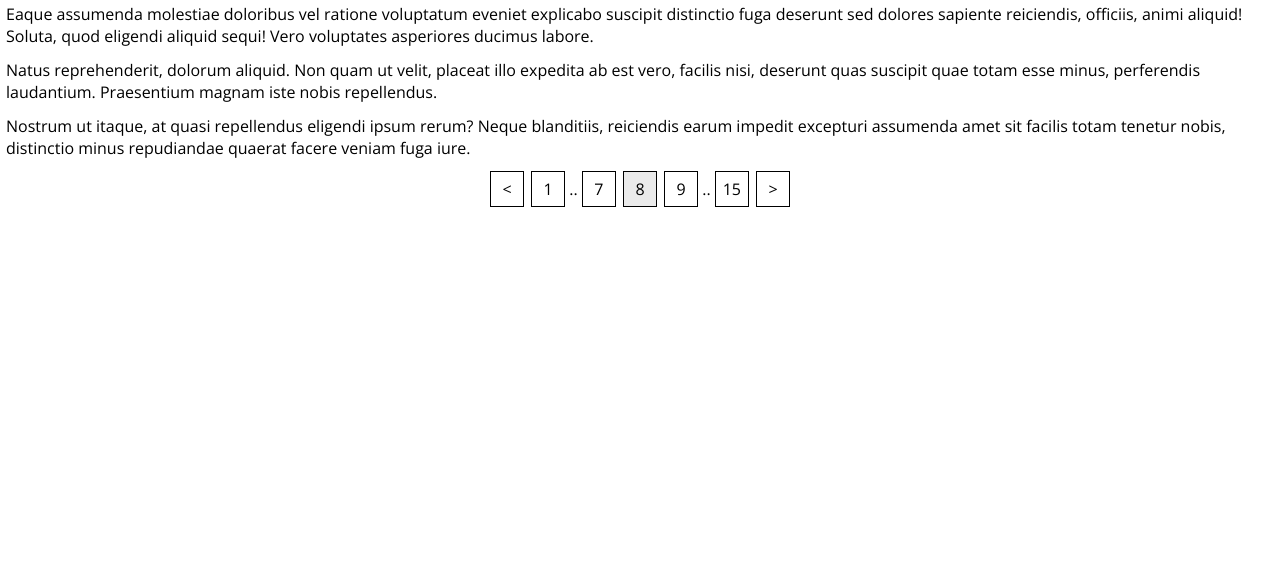
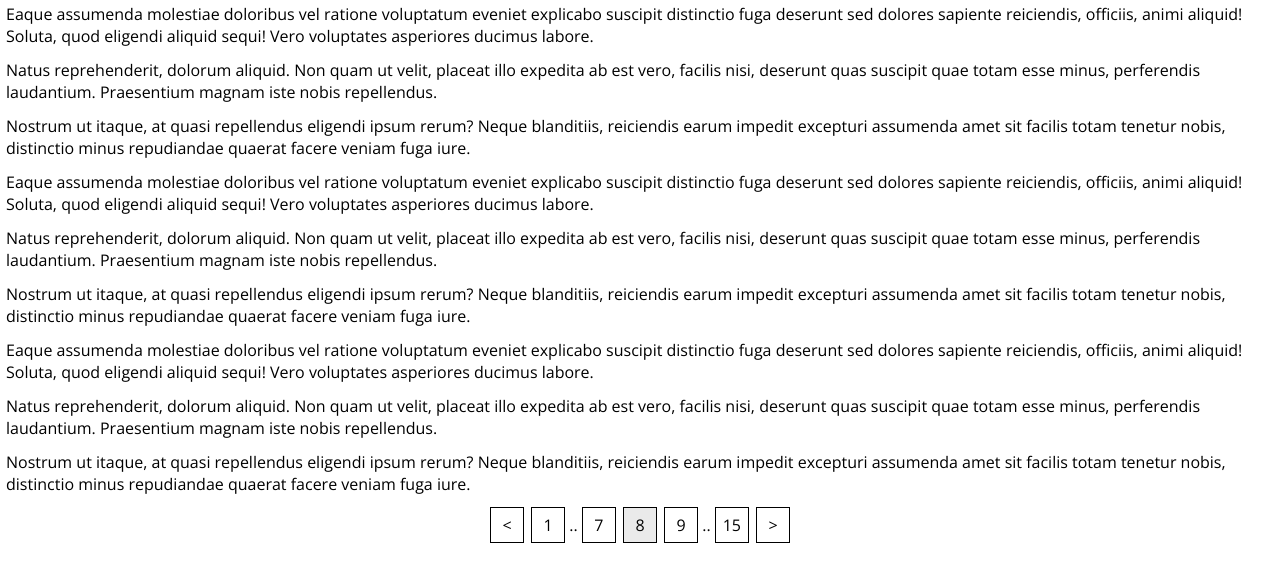
Before and after one commit to johnasp/search_nav_proto, a website: page index.html in a window 1280 px wide. Shown: the part 125-706 px from the top of the page. Drawn offline with nearby package versions, Linux system fonts and the light colour scheme.

Commit message:
Content tweak

```diff
--- a/index.html
+++ b/index.html
@@ -75,6 +75,12 @@
 
     <section class="content">
         <div>Eaque assumenda molestiae doloribus vel ratione voluptatum eveniet explicabo suscipit distinctio fuga deserunt sed dolores sapiente reiciendis, officiis, animi aliquid! Soluta, quod eligendi aliquid sequi! Vero voluptates asperiores ducimus labore.</div>
+        <div>Natus reprehenderit, dolorum aliquid. Non quam ut velit, placeat illo expedita ab est vero, facilis nisi, deserunt quas suscipit quae totam esse minus, perferendis laudantium. Praesentium magnam iste nobis repellendus.</div>
+        <div>Nostrum ut itaque, at quasi repellendus eligendi ipsum rerum? Neque blanditiis, reiciendis earum impedit excepturi assumenda amet sit facilis totam tenetur nobis, distinctio minus repudiandae quaerat facere veniam fuga iure.</div>
+                <div>Eaque assumenda molestiae doloribus vel ratione voluptatum eveniet explicabo suscipit distinctio fuga deserunt sed dolores sapiente reiciendis, officiis, animi aliquid! Soluta, quod eligendi aliquid sequi! Vero voluptates asperiores ducimus labore.</div>
+        <div>Natus reprehenderit, dolorum aliquid. Non quam ut velit, placeat illo expedita ab est vero, facilis nisi, deserunt quas suscipit quae totam esse minus, perferendis laudantium. Praesentium magnam iste nobis repellendus.</div>
+        <div>Nostrum ut itaque, at quasi repellendus eligendi ipsum rerum? Neque blanditiis, reiciendis earum impedit excepturi assumenda amet sit facilis totam tenetur nobis, distinctio minus repudiandae quaerat facere veniam fuga iure.</div>
+                <div>Eaque assumenda molestiae doloribus vel ratione voluptatum eveniet explicabo suscipit distinctio fuga deserunt sed dolores sapiente reiciendis, officiis, animi aliquid! Soluta, quod eligendi aliquid sequi! Vero voluptates asperiores ducimus labore.</div>
         <div>Natus reprehenderit, dolorum aliquid. Non quam ut velit, placeat illo expedita ab est vero, facilis nisi, deserunt quas suscipit quae totam esse minus, perferendis laudantium. Praesentium magnam iste nobis repellendus.</div>
         <div>Nostrum ut itaque, at quasi repellendus eligendi ipsum rerum? Neque blanditiis, reiciendis earum impedit excepturi assumenda amet sit facilis totam tenetur nobis, distinctio minus repudiandae quaerat facere veniam fuga iure.</div>
 
```
